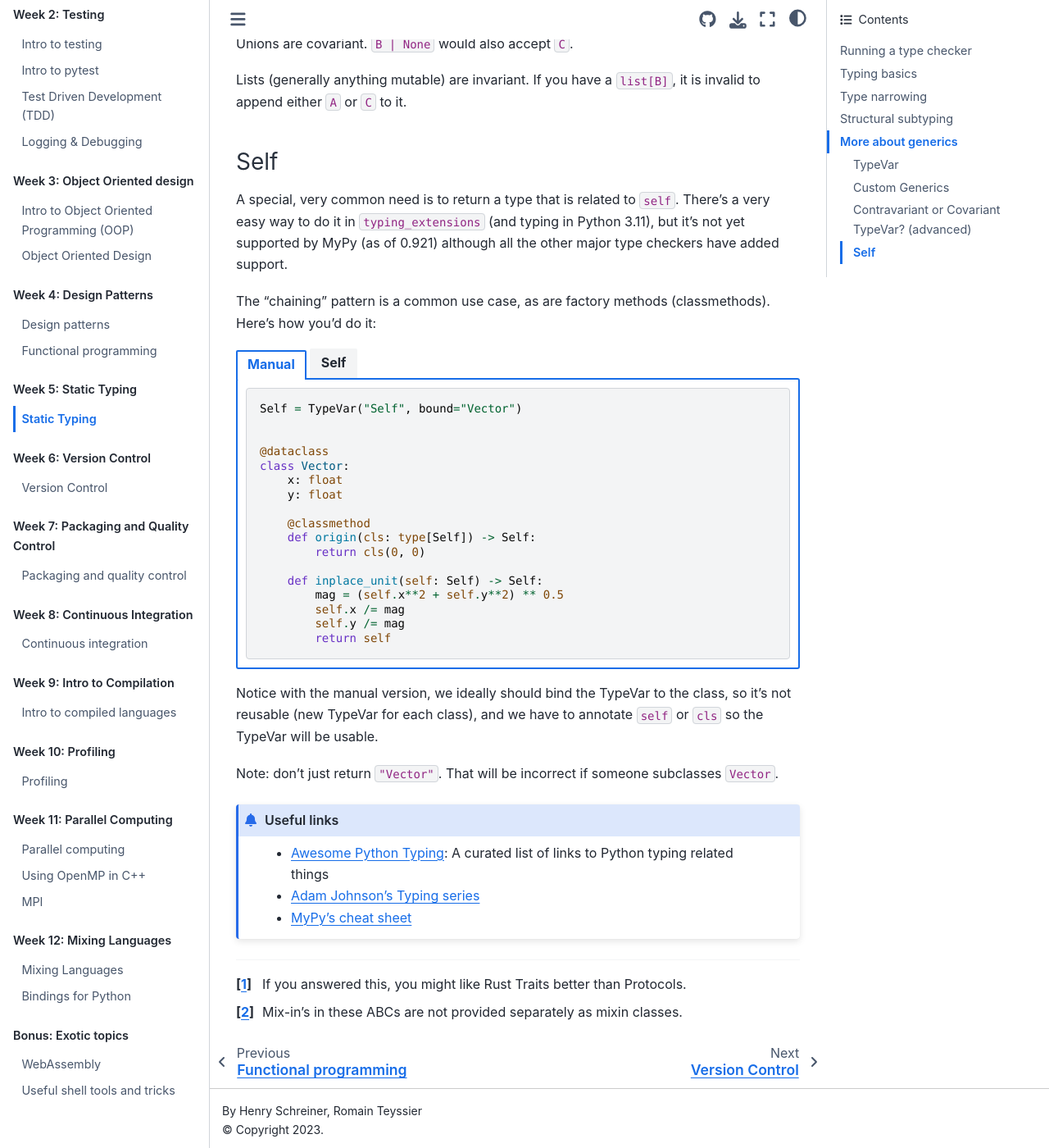
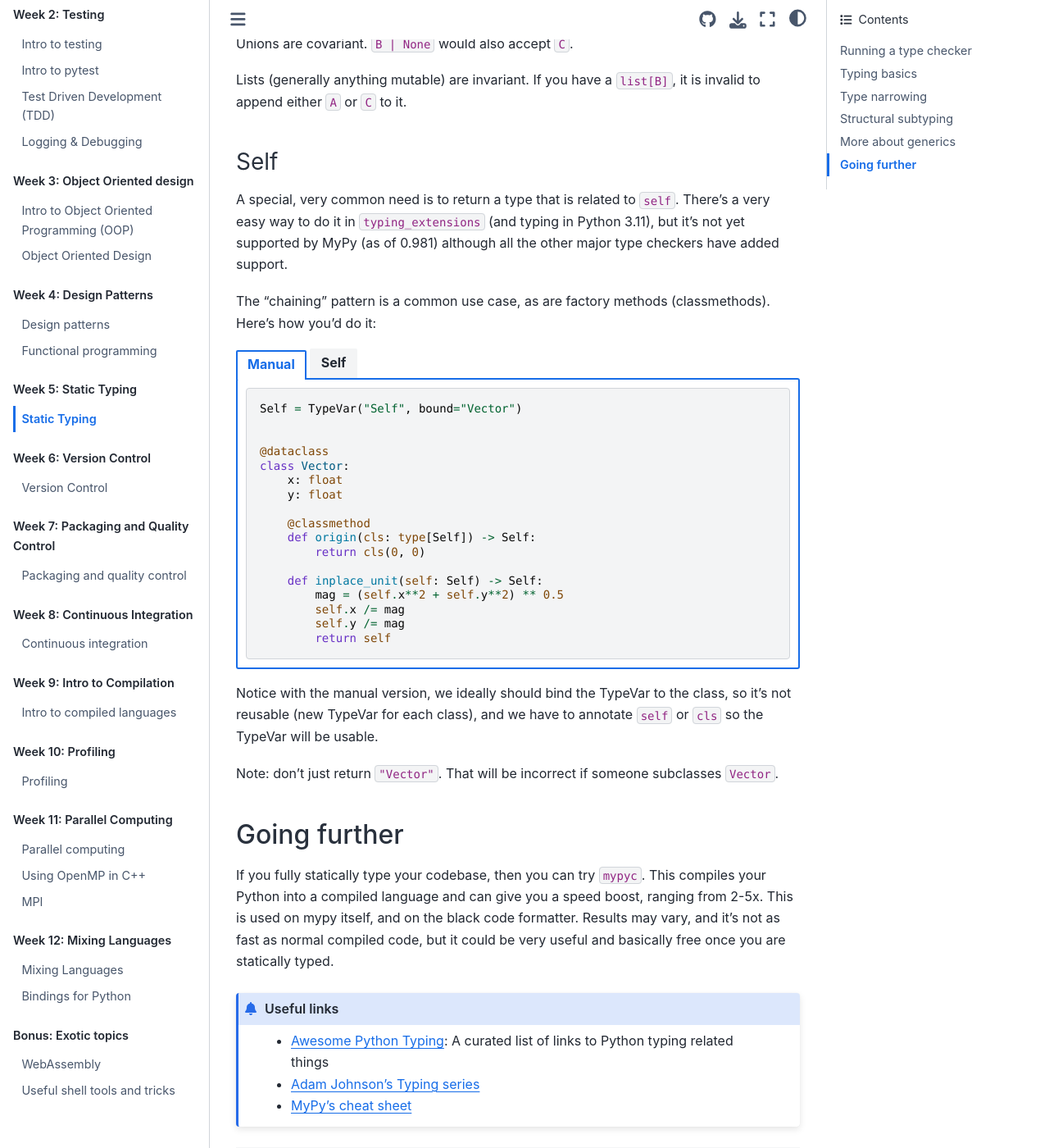
Before and after one commit to se-for-sci/se-for-sci.github.io, a Jupyter Book: the page built from content/week5/typing.md, in a window 1280 px wide and 1400 px high, scrolled down 19708 px. Shown: the whole window at 82% size. Built offline with Jupyter Book 1.0.4 settings and Sphinx 7.4.7 and the Sphinx Book theme 1.1.4, drawn with Linux system fonts in a browser that asks for light colours.

Commit message:
chore: small mention of mypyc
Signed-off-by: Henry Schreiner <henryschreineriii@gmail.com>

````diff
--- a/content/week5/typing.md
+++ b/content/week5/typing.md
@@ -964,7 +964,7 @@
 
 A special, very common need is to return a type that is related to `self`.
 There's a very easy way to do it in `typing_extensions` (and typing in Python
-3.11), but it's not yet supported by MyPy (as of 0.921) although all the other
+3.11), but it's not yet supported by MyPy (as of 0.981) although all the other
 major type checkers have added support.
 
 The "chaining" pattern is a common use case, as are factory methods
@@ -1022,6 +1022,14 @@
 Note: don't just return `"Vector"`. That will be incorrect if someone subclasses
 `Vector`.
 
+## Going further
+
+If you fully statically type your codebase, then you can try `mypyc`. This
+compiles your Python into a compiled language and can give you a speed boost,
+ranging from 2-5x. This is used on mypy itself, and on the black code formatter.
+Results may vary, and it's not as fast as normal compiled code, but it could be
+very useful and basically free once you are statically typed.
+
 ```{admonition} Useful links
 * [Awesome Python Typing](https://github.com/typeddjango/awesome-python-typing): A curated list of links to Python typing related things
 * [Adam Johnson's Typing series](https://adamj.eu/tech/tag/mypy/)
````
